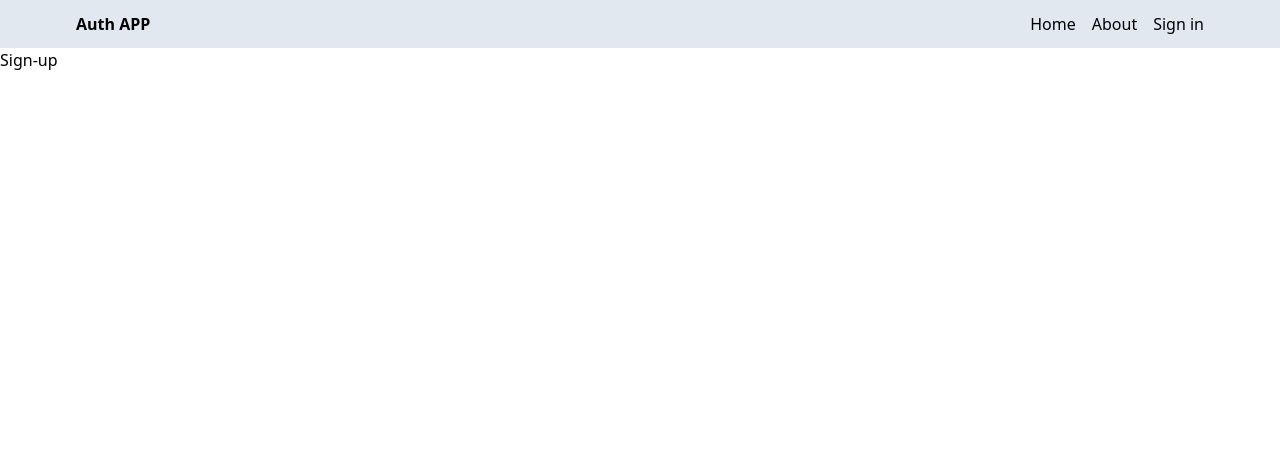
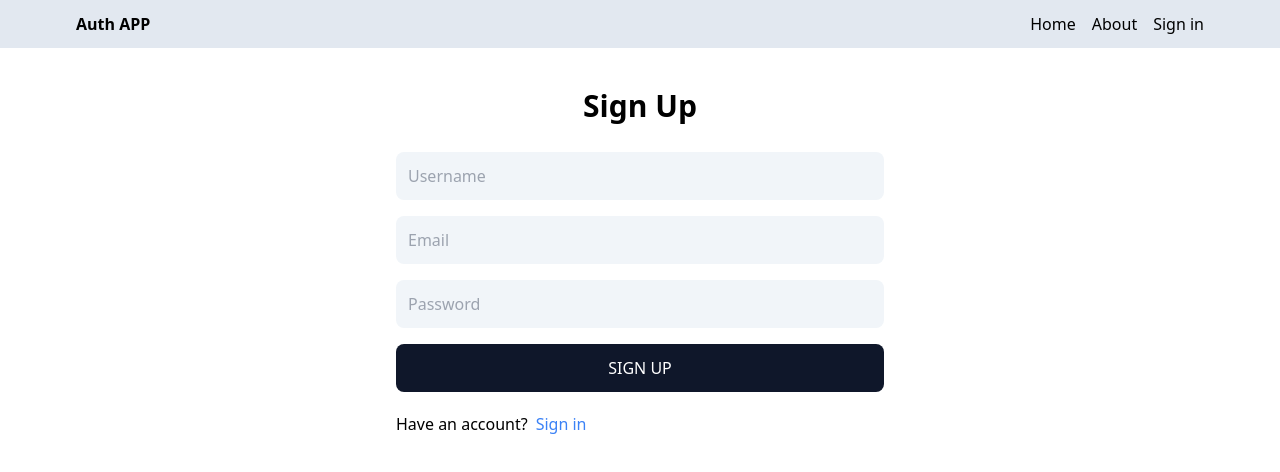
Before and after one commit to bhujbalpratik/MERN-Authentication, a React (Vite) app in the folder client/: page /signup in a window 1280 px wide. Shown: the top 472 px of the page. Built offline with nearby package versions, Linux system fonts and the light colour scheme.

Commit message:
SignUp Page UI

```diff
--- a/client/src/components/Sign-up.jsx
+++ b/client/src/components/Sign-up.jsx
@@ -1,4 +1,43 @@
+import { Link } from "react-router-dom"
+
 const Signup = () => {
-  return <div>Sign-up</div>
+  return (
+    <div className="p-3 max-w-lg mx-auto">
+      <h1 className="text-3xl text-center font-semibold my-7">Sign Up</h1>
+      <form className="flex flex-col gap-4">
+        <input
+          type="text"
+          id="username"
+          placeholder="Username"
+          className="bg-slate-100 p-3 rounded-lg"
+        />
+        <input
+          type="email"
+          id="email"
+          placeholder="Email"
+          className="bg-slate-100 p-3 rounded-lg"
+        />
+        <input
+          type="password"
+          id="password"
+          placeholder="Password"
+          className="bg-slate-100 p-3 rounded-lg"
+        />
+        <button
+          disabled={false}
+          className="bg-slate-900 text-white p-3 rounded-lg uppercase hover:opacity-90 disabled:opacity-60 disabled:cursor-no-drop"
+        >
+          Sign Up
+        </button>
+      </form>
+
+      <div className="flex gap-2 mt-5">
+        <p className="">Have an account?</p>
+        <Link to={"/signin"}>
+          <span className="text-blue-500">Sign in</span>
+        </Link>
+      </div>
+    </div>
+  )
 }
 export default Signup
```
